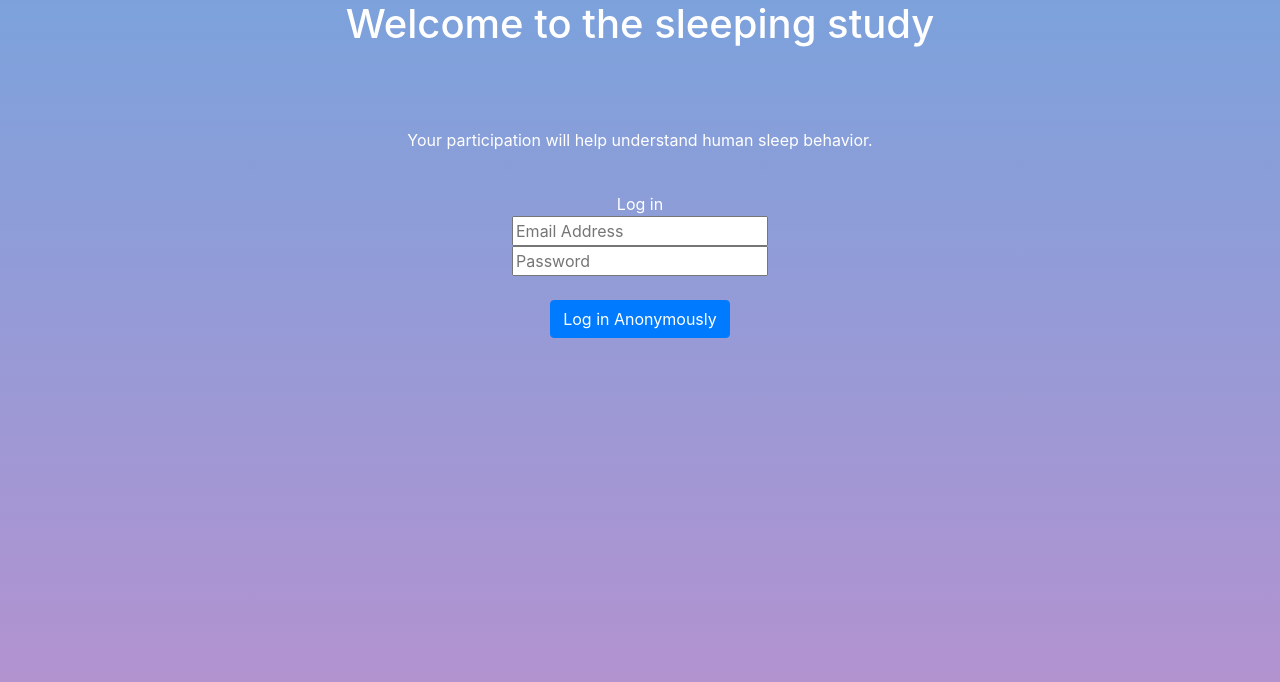
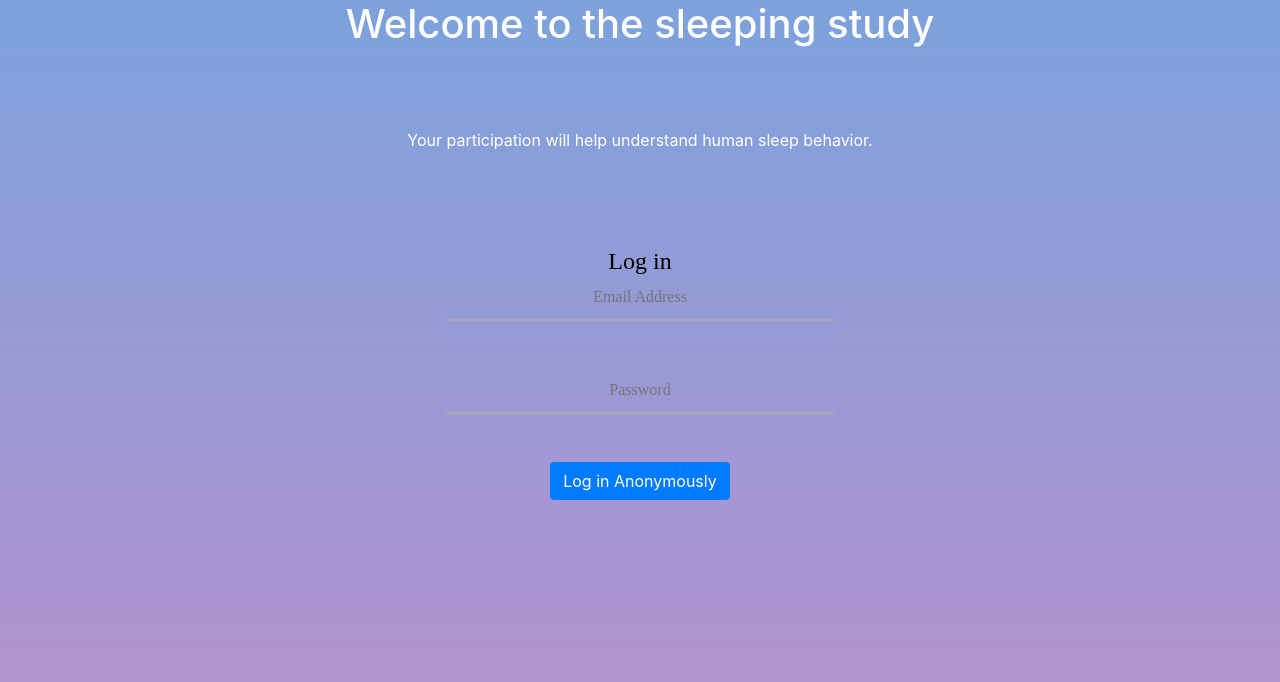
Before and after one commit to Homamjabir/the-sleep-app, a React (Create React App) app: page / in a window 1280 px wide. Shown: the top 682 px of the page. Built offline with nearby package versions, Linux system fonts and the light colour scheme.

Commit message:
Lol, fixade css

```diff
--- a/src/components/loginReg.js/auth.css
+++ b/src/components/loginReg.js/auth.css
@@ -1,7 +1,8 @@
 #flexgrid{
     display: flex;
+    flex-direction: column;
     justify-content: center;
-    color: black;
+    align-items: center;
 }
 
 .Formholder{
@@ -9,11 +10,6 @@
     border-radius: 10px;
     overflow: hidden;
     padding: 55px 55px 37px;
-    background-image: url('http://i.stack.imgur.com/kx8MT.gif');
-    background-color:#1fdb6d;
-    background-image: linear-gradient(141deg,#9fb8ad 0%, #1fdb7d 51%, #2ce864 75%);
-    text-align: center;
-    align-items: center;
 }
 
 #logintext{
@@ -35,20 +31,11 @@
     display: block;
     width: 100%;
     height: 45px;
-    background: 0 0;
-    padding: 0 5px 0 38px;
     outline: none;
     border: none;
     box-sizing: border-box;
     border-bottom: 2px solid RGBA(169, 169, 169, 1);
     outline: none;
+    background: transparent !important;
+    text-align: center;
 }
-
-p, h2{
-    white-space: pre-line;
-    color: white;
-}
-
-input.middle:focus{
-    outline-width: 0;
-}
--- a/src/components/loginReg.js/auth.js
+++ b/src/components/loginReg.js/auth.js
@@ -3,6 +3,7 @@ import {Link} from "react-router-dom";
 import {Modal,Button} from "react-bootstrap";
 import 'bootstrap/dist/css/bootstrap.min.css';
 import 'bootstrap/dist/css/bootstrap.css';
+import "./auth.css"
 
 
 const Auth = () =>  {
@@ -37,7 +38,7 @@ const Auth = () =>  {
             <br />
         <div className="Formholder">
         <span id="logintext">Log in</span>
-        <form>
+        <form className="inputboxes">
             <input
                 name="email"
                 className="logininput"
@@ -47,6 +48,7 @@ const Auth = () =>  {
                 placeholder="Email Address"
                 autoComplete="username"
             />
+            <br/>
             <br/>
             <input
                 name="password"
```
